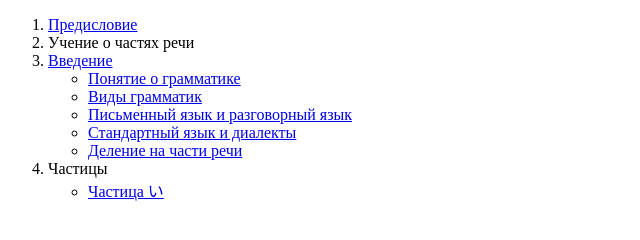
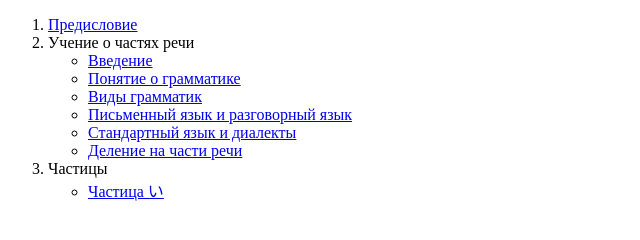
Before and after one commit to panatesas/panatesas.github.io, a plain HTML site: page index.html in a window 1280 px wide. Shown: the whole page, without its empty margins (0-640 px from the left). Drawn offline with Linux system fonts and the light colour scheme.

Commit message:
Update index.html

```diff
--- a/index.html
+++ b/index.html
@@ -2,13 +2,14 @@
 <html lang="ru">
   <head>
     <meta charset="utf-8">
-    <title>Грамматика японского языка</title>
+    <title>Грамматика</title>
   </head>
   <body>
 <ol>
  <li><a href="index/preface.html">Предисловие</a></li>
- <li>Учение о частях речи</li>
-  <li><a href="index/intro.html">Введение</a>
+ <li>Учение о частях речи
+<ul>
+  <li><a href="index/intro.html">Введение</a></ul></li>
   <ul>
    <li><a href="index/intro/basic.html">Понятие о грамматике</a></li>
    <li><a href="index/intro/gram.html">Виды грамматик</a></li>
```
